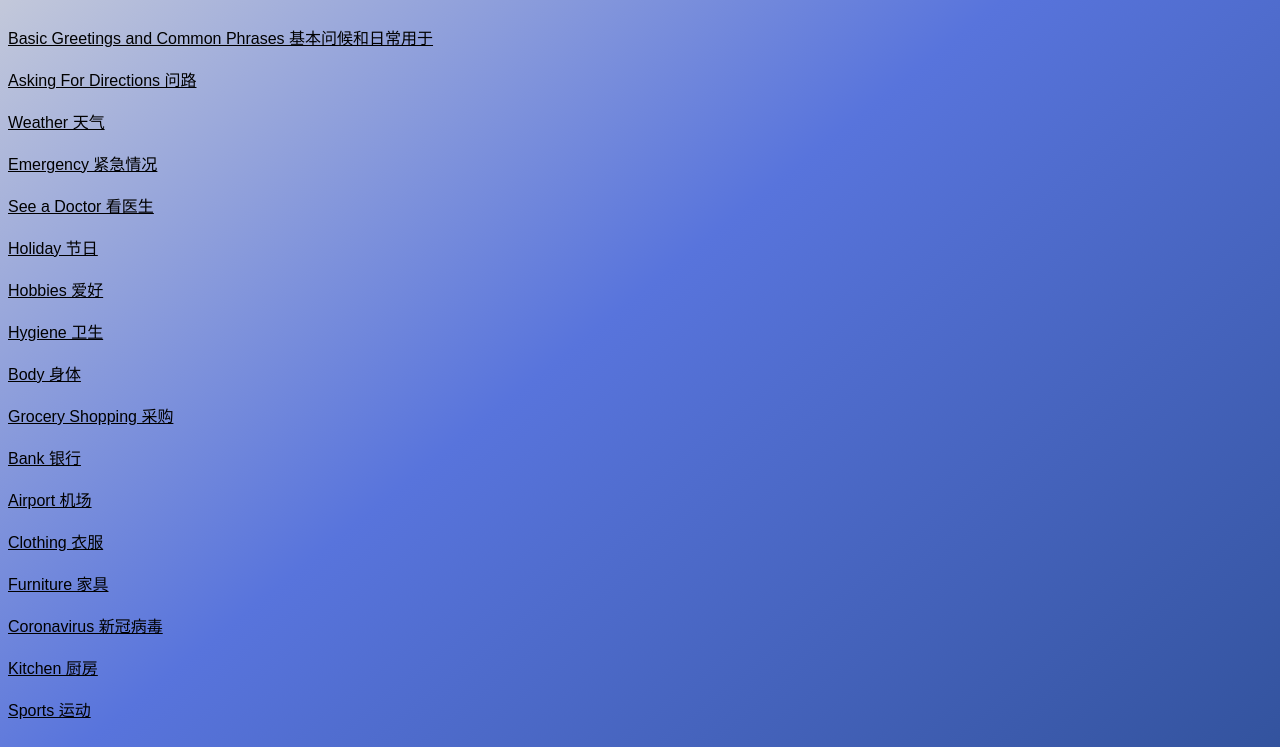
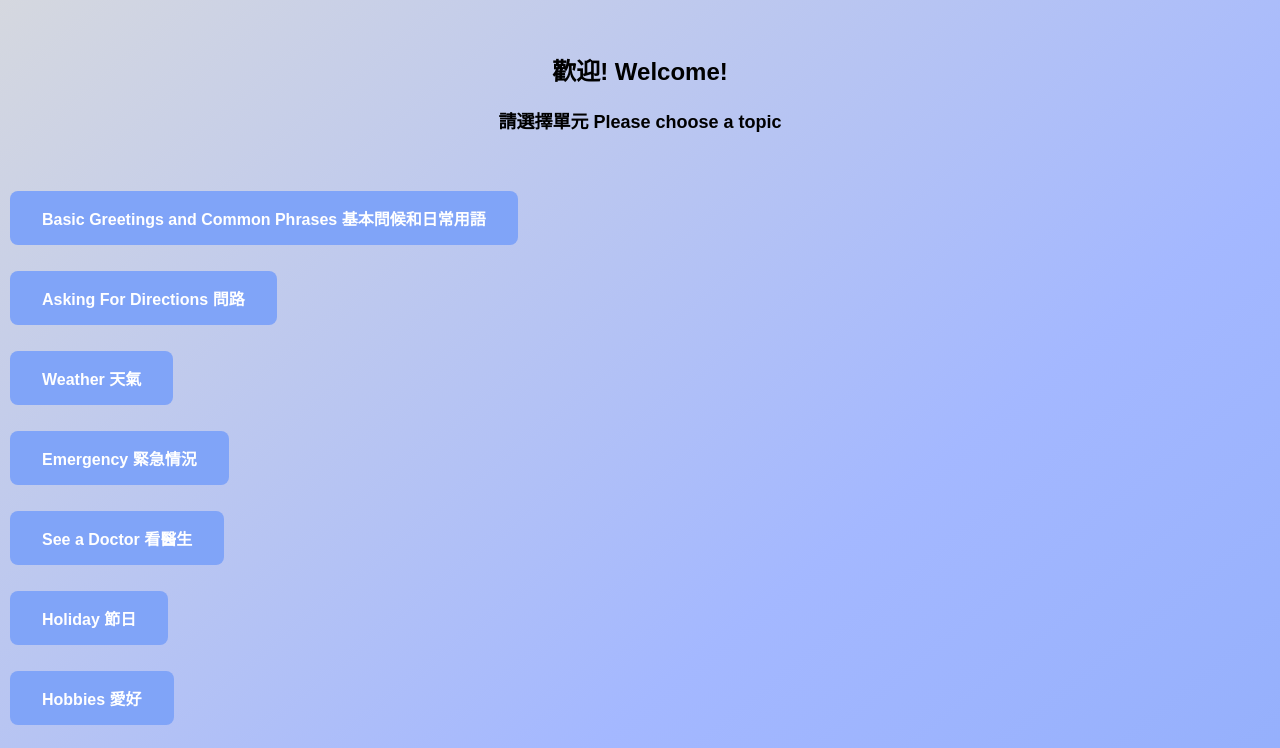
Before and after one commit to T3slaL0ver/EnglishAnywhere, a plain HTML site: page Virtual English Class Home.html in a window 1280 px wide. Shown: the part 199-947 px from the top of the page. Drawn offline with Linux system fonts and the light colour scheme.

Commit message:
Last commit before first attempt at initial deployment
Currently contains: homepage, 2 units

```diff
--- a/Asking For Directions 问路 styles.css
+++ b/Asking For Directions 问路 styles.css
@@ -5,11 +5,37 @@
     text-decoration: solid;
 }
 
+.button {
+    align-items: center;
+    justify-content: center;
+    background-color: #80a4f8;
+    border-radius: 8px;
+    color: white;
+    padding: 15px 32px;
+    text-align: center;
+    text-decoration: none;
+    display: inline-block;
+    font-size: 16px;
+    margin: 4px 2px;
+    cursor: pointer;
+    font-family: Arial, Helvetica, sans-serif;
+    font-weight: bold;
+    transition-timing-function: linear;
+    transition: 0.5s
+}
+
+.button:hover {
+    color:#1967f7;
+    transform: scale(1.15);
+}
+
 .subtitle{
     text-align: center;
     font-family: Arial, Helvetica, sans-serif;
     text-decoration: underline;
 }
+
+
 
 .vocab{
     font-family: Arial, Helvetica, sans-serif;
--- a/Greetings 基本问候 styles.css
+++ b/Greetings 基本问候 styles.css
@@ -2,6 +2,30 @@
     font-weight: bold;
     text-align: center;
     font-family: Arial, Helvetica, sans-serif;
+}
+
+.button {
+    align-items: center;
+    justify-content: center;
+    background-color: #80a4f8;
+    border-radius: 8px;
+    color: white;
+    padding: 15px 32px;
+    text-align: center;
+    text-decoration: none;
+    display: inline-block;
+    font-size: 16px;
+    margin: 4px 2px;
+    cursor: pointer;
+    font-family: Arial, Helvetica, sans-serif;
+    font-weight: bold;
+    transition-timing-function: linear;
+    transition: 0.5s
+}
+
+.button:hover {
+    color:#1967f7;
+    transform: scale(1.15);
 }
 
 .subtitle {
--- a/Virtual English Class Home styles.css
+++ b/Virtual English Class Home styles.css
@@ -1,8 +1,41 @@
 .title {
     font-weight: bolder;
-    font-size: xx-large;
     text-align: center;
     font-family: Arial, Helvetica, sans-serif;
+    transition-timing-function: linear;
+    transition: 0.5s;
+    width: auto;
+    font-size: 90px;
+}
+
+.title:hover {
+    text-align: center;
+    color: #1967f7;
+}
+
+.button {
+    display: flex;
+    justify-content: center;
+    align-items: center;
+    background-color: #80a4f8;
+    border-radius: 8px;
+    color: white;
+    padding: 15px 32px;
+    text-align: center;
+    text-decoration: none;
+    display: inline-block;
+    font-size: 16px;
+    margin: 4px 2px;
+    cursor: pointer;
+    font-family: Arial, Helvetica, sans-serif;
+    font-weight: bold;
+    transition-timing-function: linear;
+    transition: 0.5s
+}
+
+.button:hover {
+    color:#1967f7;
+    transform: scale(1.15);
 }
 
 .subtitle {
@@ -10,26 +43,34 @@
     font-size: x-large;
     text-align: center;
     font-family: Arial, Helvetica, sans-serif;
+    transition-timing-function: linear;
+    transition: 0.5s;
 }
+
 
 .choose-topic {
     font-weight: bold;
     font-size: large;
     text-align: center;
     font-family: Arial, Helvetica, sans-serif;
+    transition-timing-function: linear;
+    transition: 0.5s;
+    color:black;
 }
 
 .topics {
     font-weight: normal;
     font-size: medium;
     text-align: center;
-    align-items: center;
     font-family: Arial, Helvetica, sans-serif;
     color: black;
+    transition: 0.15s;
+    transition-timing-function: linear;
 }
 
 .topics:hover {
-    transition: 0.15s;
-    transition-timing-function: linear;
+    text-align: center;
+    transform: scale(1.5);
     color: aliceblue;
+
 }
--- a/Virtual English Class Home.html
+++ b/Virtual English Class Home.html
@@ -8,65 +8,65 @@
         <style>
             body {
                 height: auto;
-                background: linear-gradient(141deg, #ddddda 0%, #5874dc 51%, #33539e 100%);
+                background: linear-gradient(141deg, #ddddda 0%, #a4b8ff 51%, #80a4f8 100%);
             }
         </style>
     </head>
     <body>
-        <h1 class="title">虚拟英语教室 English Class Anywhere</h1>
-        <h2 class="subtitle">欢迎! Welcome!</h2>
-        <h3 class="choose-topic">选择单元 Please choose a topic</h3>
+        <h1 class="title">隨處學英語 English Anywhere</h1>
+        <h2 class="subtitle">歡迎! Welcome!</h2>
+        <h3 class="choose-topic">請選擇單元 Please choose a topic</h3>
         <br>
         <br>
-        <a href="Greetings 基本问候.html" class="topics">Basic Greetings and Common Phrases 基本问候和日常用于</a>
+        <a href="Greetings 基本问候.html" class="button">Basic Greetings and Common Phrases 基本問候和日常用語</a>
         <br>
         <br>
-        <a href="Asking For Directions 问路.html" class="topics">Asking For Directions 问路</a>
+        <a href="Asking For Directions 问路.html" class="button">Asking For Directions 問路</a>
         <br>
         <br>
-        <a href="Weather 天气.html" class="topics">Weather 天气</a>
+        <a href="" class="button">Weather 天氣</a>
         <br>
         <br>
-        <a href="" class="topics">Emergency 紧急情况</a>
+        <a href="" class="button">Emergency 緊急情況</a>
         <br>
         <br>
-        <a href="" class="topics">See a Doctor 看医生</a>
+        <a href="" class="button">See a Doctor 看醫生</a>
         <br>
         <br>
-        <a href="" class="topics">Holiday 节日</a>
+        <a href="" class="button">Holiday 節日</a>
         <br>
         <br>
-        <a href="" class="topics">Hobbies 爱好</a>
+        <a href="" class="button">Hobbies 愛好</a>
         <br>
         <br>
-        <a href="" class="topics">Hygiene 卫生</a>
+        <a href="" class="button">Hygiene 衛生</a>
         <br>
         <br>
-        <a href="" class="topics">Body 身体</a>
+        <a href="" class="button">Body 身体</a>
         <br>
         <br>
-        <a href="" class="topics">Grocery Shopping 采购</a>
+        <a href="" class="button">Grocery Shopping 采购</a>
         <br>
         <br>
-        <a href="" class="topics">Bank 银行</a>
+        <a href="" class="button">Bank 银行</a>
         <br>
         <br>
-        <a href="" class="topics">Airport 机场</a>
+        <a href="" class="button">Airport 机场</a>
         <br>
         <br>
-        <a href="" class="topics">Clothing 衣服</a>
+        <a href="" class="button">Clothing 衣服</a>
         <br>
         <br>
-        <a href="" class="topics">Furniture 家具</a>
+        <a href="" class="button">Furniture 家具</a>
         <br>
         <br>
-        <a href="" class="topics">Coronavirus 新冠病毒</a>
+        <a href="" class="button">Coronavirus 新冠病毒</a>
         <br>
         <br>
-        <a href="" class="topics">Kitchen 厨房</a>
+        <a href="" class="button">Kitchen 厨房</a>
         <br>
         <br>
-        <a href="" class="topics"> Sports 运动</a>
+        <a href="" class="button"> Sports 运动</a>
         <br>
         <br>
     </body>
```
Also changed, not shown: Asking For Directions 问路.html (+3 -3 lines), Greetings 基本问候.html (+15 -15 lines).
